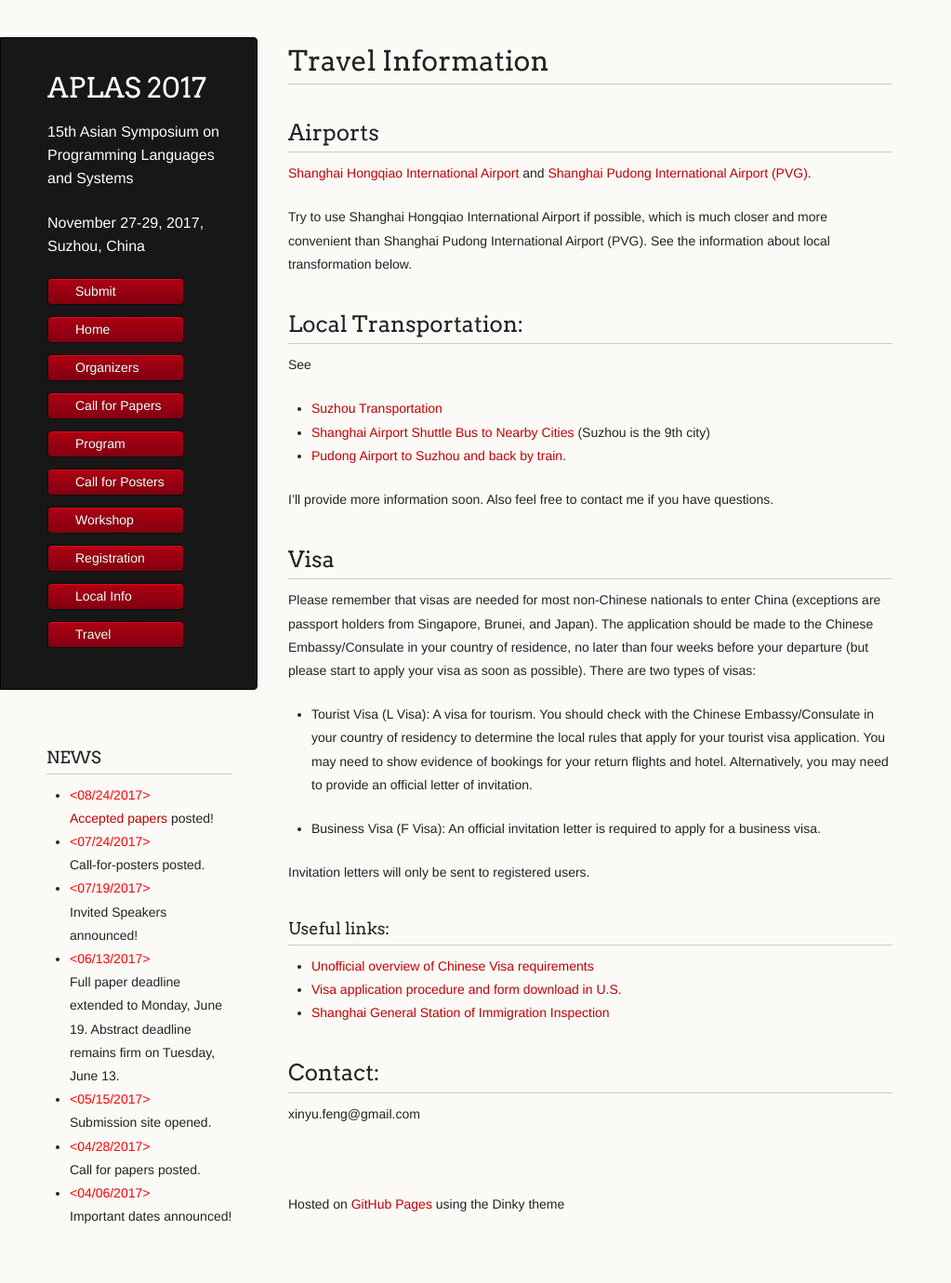
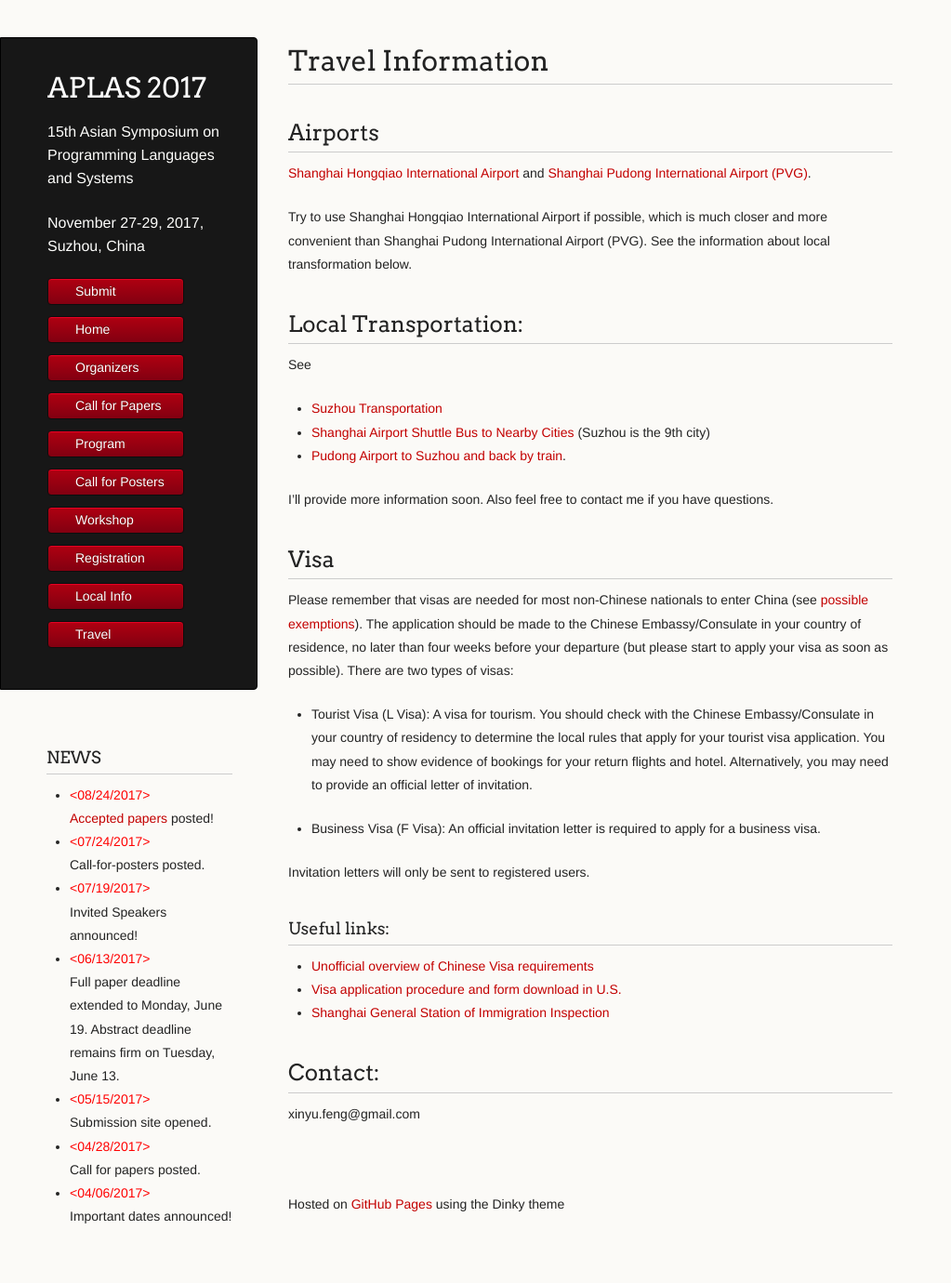
Before and after one commit to www-aplas/www-aplas.github.io, a Jekyll site: the page built from travel.md, in a window 1280 px wide. Shown: the whole page at 93% size, without its empty margins (0-1023 px from the left). Built offline with Jekyll 4.4.1, drawn with Linux system fonts in a browser that asks for light colours; our own code applies the rules of GitHub Pages for plain Markdown files; a script that is not in the unit is left out.

Commit message:
Update travel.md

```diff
--- a/travel.md
+++ b/travel.md
@@ -19,7 +19,7 @@
 
 ## Visa
 
-Please remember that visas are needed for most non-Chinese nationals to enter China (exceptions are passport holders from Singapore, Brunei, and Japan). The application should be made to the Chinese Embassy/Consulate in your country of residence, no later than four weeks before your departure (but please start to apply your visa as soon as possible). There are two types of visas:
+Please remember that visas are needed for most non-Chinese nationals to enter China (see [possible exemptions](https://www.travelchinaguide.com/embassy/visa/intro2.htm)). The application should be made to the Chinese Embassy/Consulate in your country of residence, no later than four weeks before your departure (but please start to apply your visa as soon as possible). There are two types of visas:
 
 - Tourist Visa (L Visa): A visa for tourism. You should check with the Chinese Embassy/Consulate in your country of residency to determine the local rules that apply for your tourist visa application. You may need to show evidence of bookings for your return flights and hotel. Alternatively, you may need to provide an official letter of invitation.
 
```
